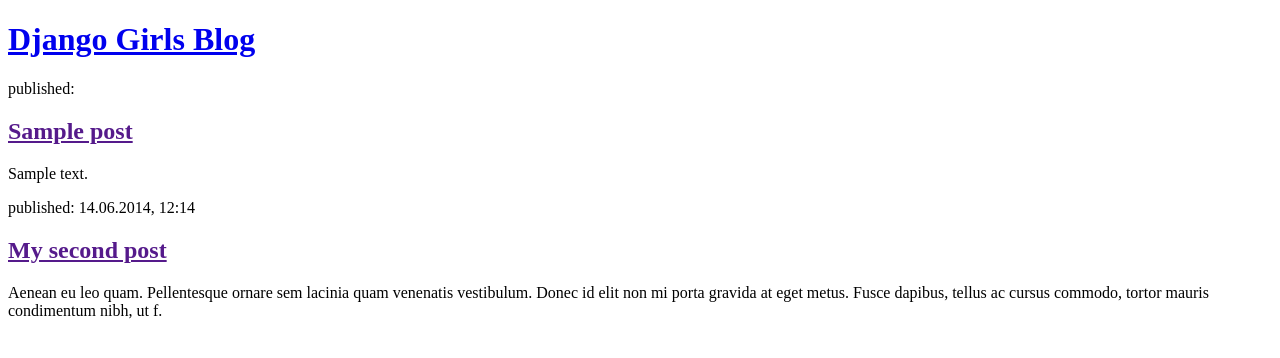
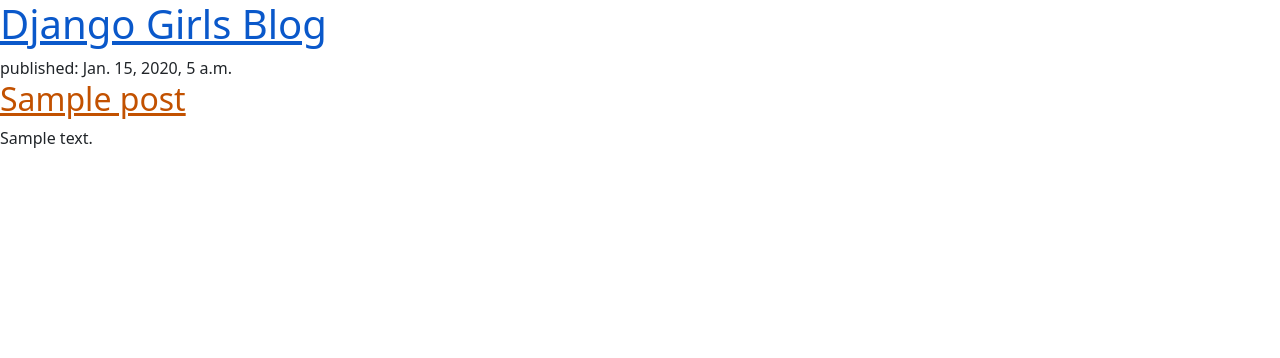
Before and after one commit to Torrw22/my-first-blog, a Django app: page / in a window 1280 px wide. Shown: the top 358 px of the page. Run offline with Django 3.2, Linux system fonts and the light colour scheme; tables that the repository leaves empty hold one stand-in row (values such as "Sample post").

Commit message:
Design templates.

```diff
--- /dev/null
+++ b/blog/static/css/blog.css
@@ -0,0 +1,3 @@
+h1 a, h2 a {
+    color: #C25100;
+}
--- a/blog/templates/blog/post_list.html
+++ b/blog/templates/blog/post_list.html
@@ -1,24 +1,22 @@
+{% load static %}
 <!DOCTYPE html>
 <html>
     <head>
         <title>Django Girls blog</title>
+        <link rel="stylesheet" href="https://cdn.jsdelivr.net/npm/bootstrap@5.1.3/dist/css/bootstrap.min.css" integrity="sha384-1BmE4kWBq78iYhFldvKuhfTAU6auU8tT94WrHftjDbrCEXSU1oBoqyl2QvZ6jIW3" crossorigin="anonymous">
+        <link rel="stylesheet" href="{% static 'css/blog.css' %}">
     </head>
     <body>
         <header>
             <h1><a href="/">Django Girls Blog</a></h1>
         </header>
-    {% for post in posts%}
-        <article>
-            <time>published:{{ post.publish_date}}</time>
-            <h2><a href="">{{ post.title }}</a></h2>
-            <p>{{ post.text| linebreaksbr }}</p>
-        </article>
-    {% endfor %}
 
-        <article>
-            <time>published: 14.06.2014, 12:14</time>
-            <h2><a href="">My second post</a></h2>
-            <p>Aenean eu leo quam. Pellentesque ornare sem lacinia quam venenatis vestibulum. Donec id elit non mi porta gravida at eget metus. Fusce dapibus, tellus ac cursus commodo, tortor mauris condimentum nibh, ut f.</p>
-        </article>
+        {% for post in posts %}
+            <article>
+                <time>published: {{ post.published_date }}</time>
+                <h2><a href="">{{ post.title }}</a></h2>
+                <p>{{ post.text|linebreaksbr }}</p>
+            </article>
+        {% endfor %}
     </body>
 </html>
```
